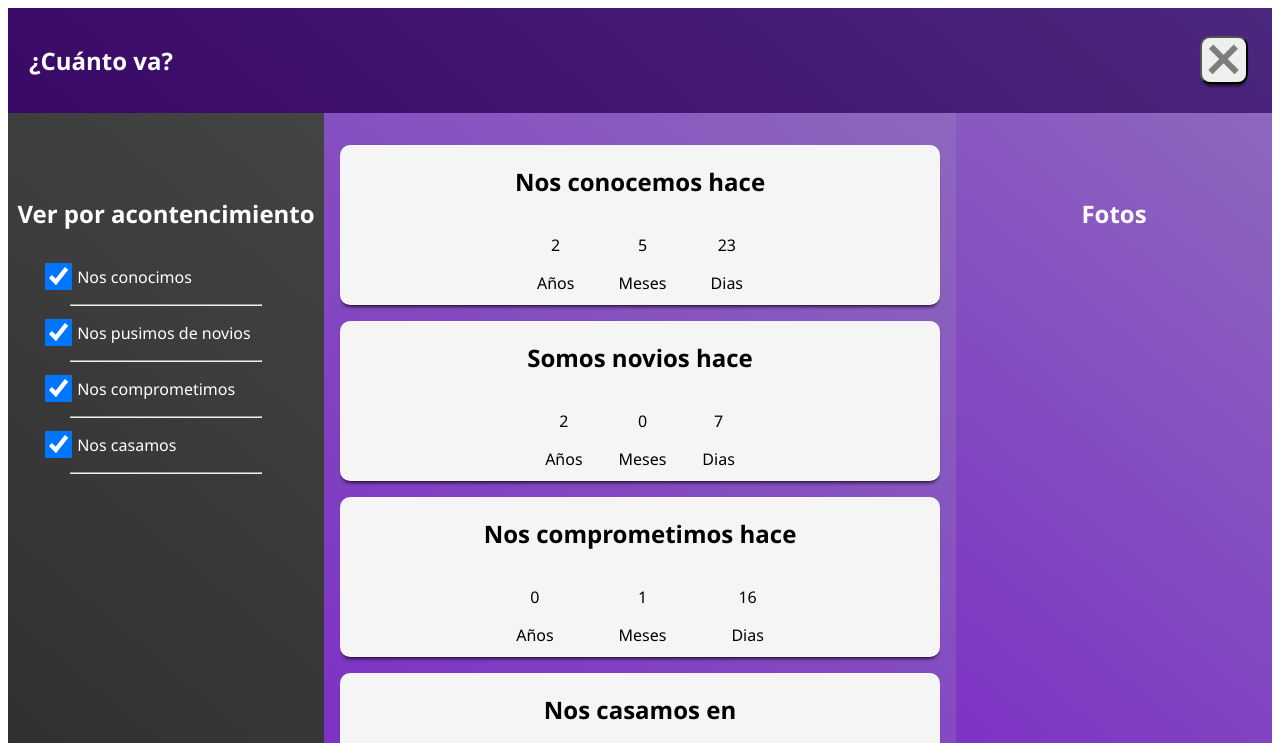
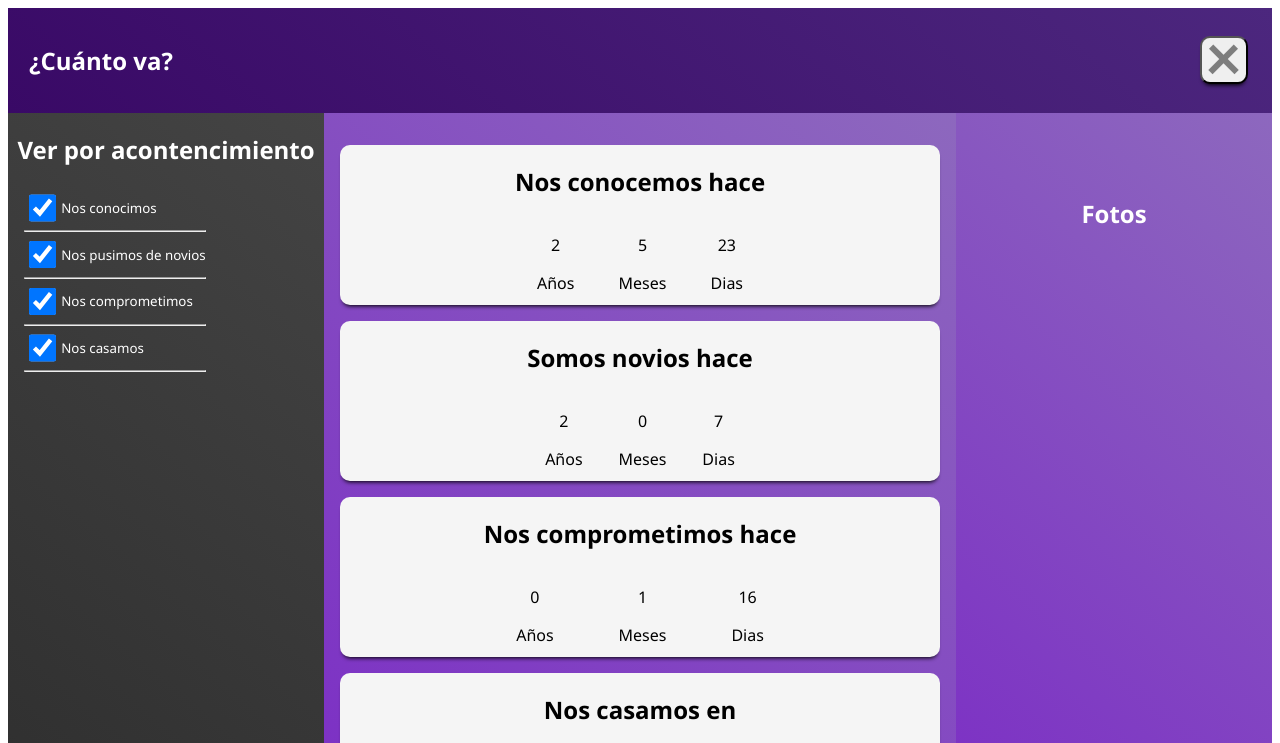
Before and after one commit to AleNuez/cuentafechapp, a plain HTML site: page index.html in a window 1280 px wide. Both pictures are taken after a click on the button 1224 px from the left and 59 px from the top of the page. Shown: the top 743 px of the page. Drawn offline with Linux system fonts and the light colour scheme.

Commit message:
fixing-nav

```diff
--- a/css/styles.css
+++ b/css/styles.css
@@ -128,6 +128,9 @@ main {
     align-items: center;
     margin-left: 2rem;
 }
+.header-container {
+    text-align: center;
+}
 
 @media (min-width: 400px )  {
 
@@ -141,9 +144,19 @@ main {
     #navbar {
         background-color: #0CA2B3;
         flex: 0;
-        padding-top: 4rem;
-        padding-bottom: 4rem;
+        padding-top: 0rem;
+        padding-bottom: 1rem;
         flex: 1 5rem;
+    }
+    #nav-list hr {
+        width: 60%;
+        margin: initial;
+    }
+    .nav-content {
+        margin-left: 0rem;
+    }
+    #nav-list {
+        margin-left: 30%;
     }
     #article {
         background-color:#3BEBFF ;
@@ -207,4 +220,9 @@ main {
     .card h2 {
         font-size: x-large;
     }
+    #nav-list {
+        margin-left: 1rem;
+        text-align: left;
+        font-size: smaller;
+    }
 }
--- a/index.html
+++ b/index.html
@@ -11,9 +11,10 @@
 </head>
 <body>
     <header id="header">
-        <h2 class="header-brand">¿Cuánto va? <button onclick="hideNav()" class="header-button"><div onclick="beautyCross(this)" class="nav-open" id="header-menu"
+        <div class="header-container"><h2 class="header-brand">¿Cuánto va? <button onclick="hideNav()" class="header-button"><div onclick="beautyCross(this)" class="nav-open" id="header-menu"
             ><div class="bar1"></div><div class="bar2"></div><div class="bar3"></div></div></button></h2>
-    </header>
+        </div>
+        </header>
     <main>
     <nav id="navbar">
         <h2>Ver por acontencimiento</h2>
```
